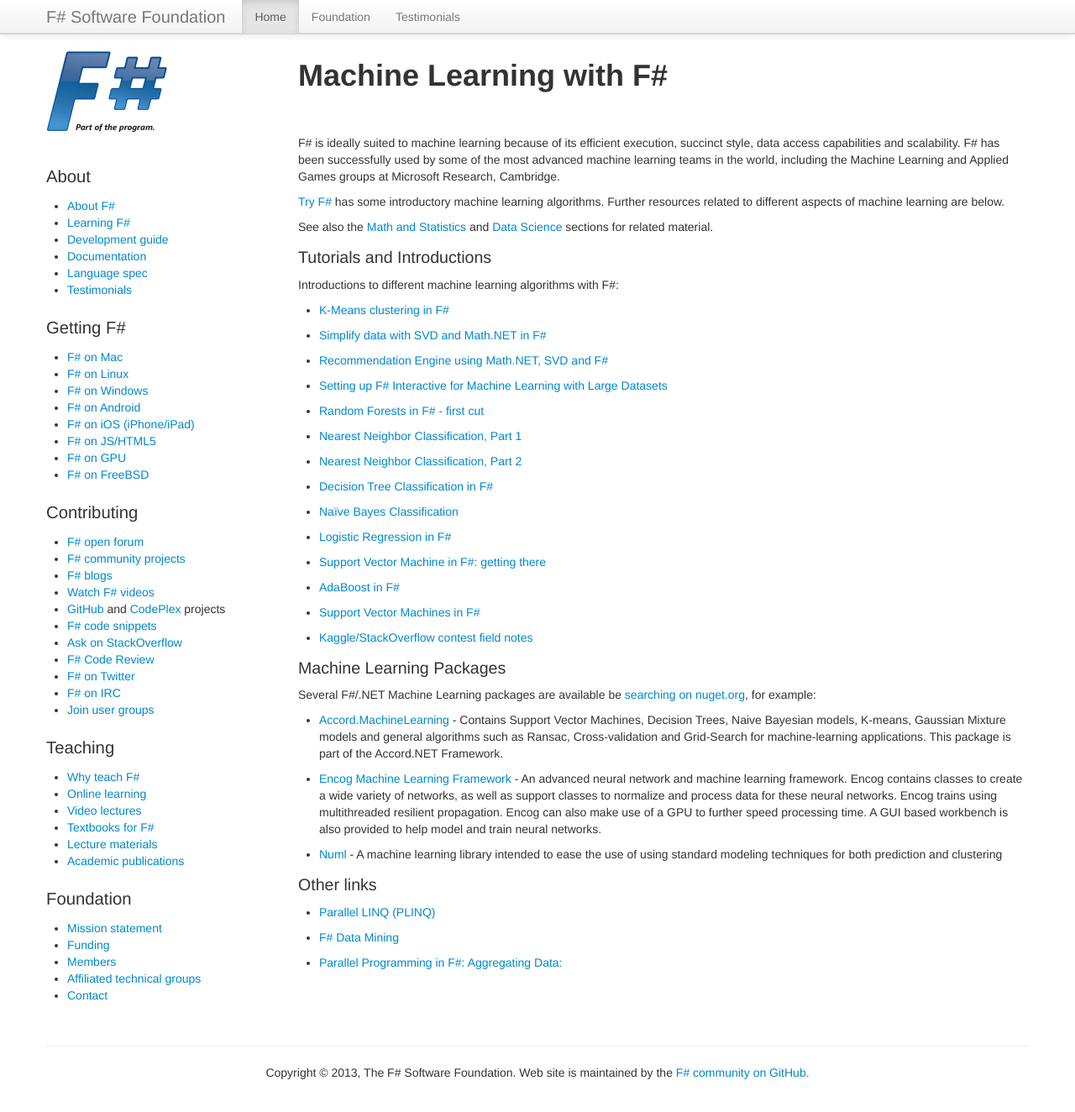
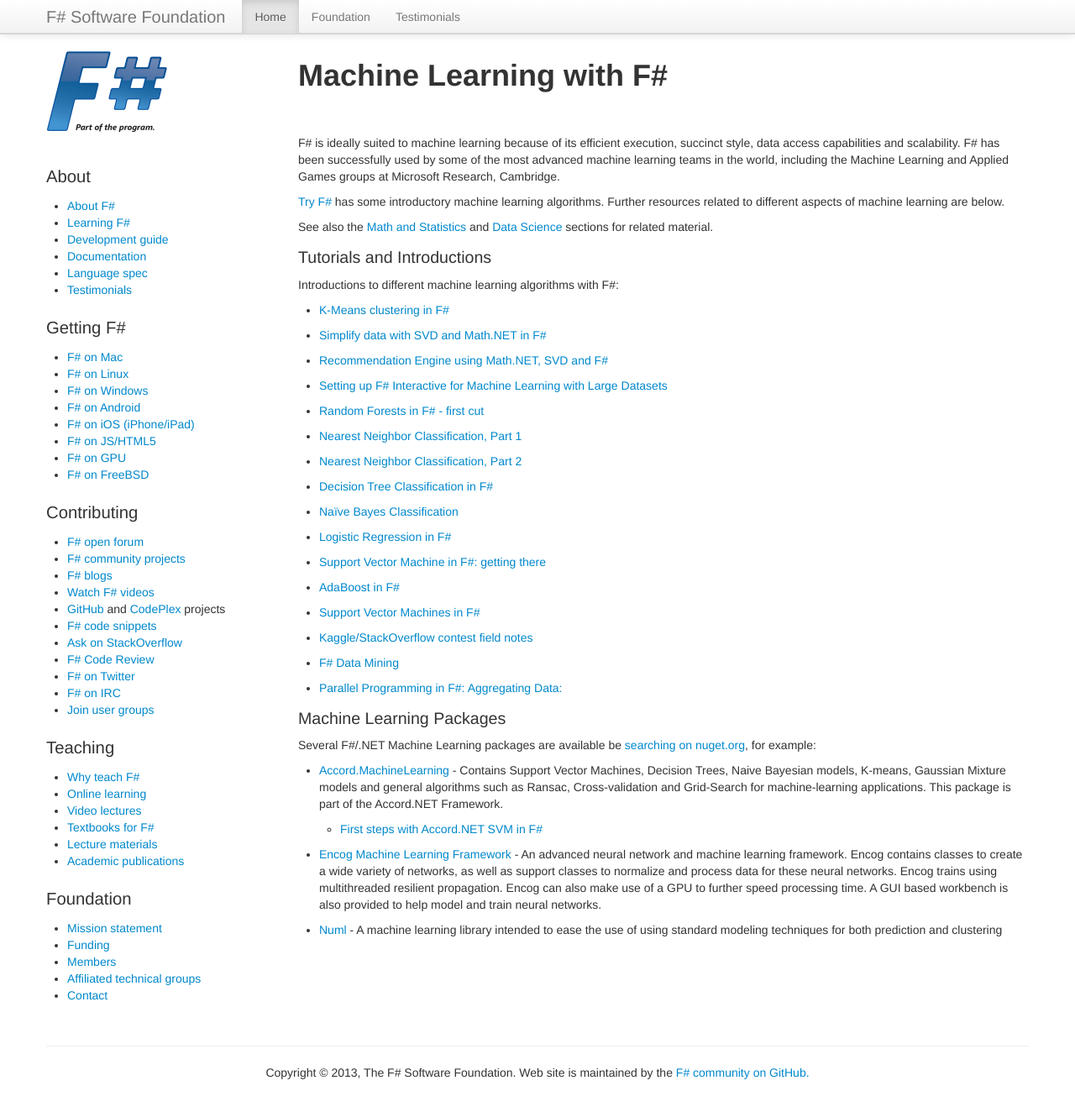
Before and after one commit to fsharp/fsharp.org, a Jekyll site: the page built from machine-learning/index.md, in a window 1280 px wide and 1337 px high. Shown: the top 1324 px of the window at 84% size. Built offline with Jekyll 4.4.1, drawn with Linux system fonts in a browser that asks for light colours; nearby versions of some CDN libraries; some web fonts are replaced; comment, search, counter and statistics services are not loaded.

Commit message:
Update index.md

```diff
--- a/machine-learning/index.md
+++ b/machine-learning/index.md
@@ -31,20 +31,15 @@
  * [AdaBoost in F#](http://clear-lines.com/blog/post/AdaBoost-classifier-in-FSharp.aspx)
  * [Support Vector Machines in F#](http://fdatamining.blogspot.co.uk/2011/02/support-vector-machines-svms-in-f-using.html)
  * [Kaggle/StackOverflow contest field notes](http://clear-lines.com/blog/post/Kaggle-StackOverflow-field-notes-part-1.aspx)
+ * [F# Data Mining](http://fdatamining.blogspot.com/2010/05/why-f-is-language-for-data-mining.html)
+ * [Parallel Programming in F#: Aggregating Data:](http://tomasp.net/blog/fsharp-parallel-aggregate.aspx)
 
 ### Machine Learning Packages
 
 Several F#/.NET Machine Learning packages are available be [searching on nuget.org](http://nuget.org/packages?q=machine+learning), for example:
 
  * [Accord.MachineLearning](http://nuget.org/packages/Accord.MachineLearning/) - Contains Support Vector Machines, Decision Trees, Naive Bayesian models, K-means, Gaussian Mixture models and general algorithms such as Ransac, Cross-validation and Grid-Search for machine-learning applications. This package is part of the Accord.NET Framework.
+   * [First steps with Accord.NET SVM in F#](http://www.clear-lines.com/blog/category/Machine-Learning.aspx)
  * [Encog Machine Learning Framework](http://nuget.org/packages/encog-dotnet-core/) - An advanced neural network and machine learning framework. Encog
    contains classes to create a wide variety of networks, as well as support classes to normalize and process data for these neural networks. Encog trains using multithreaded resilient propagation. Encog can also make use of a GPU to further speed processing time. A GUI based workbench is also provided to help model and train neural networks.
  * [Numl](http://nuget.org/packages/numl/) - A machine learning library intended to ease the use of using standard modeling techniques for both prediction and clustering
-
-
-
-### Other links
-
- * [Parallel LINQ (PLINQ)](http://msdn.microsoft.com/en-us/library/dd460688.aspx)
- * [F# Data Mining](http://fdatamining.blogspot.com/2010/05/why-f-is-language-for-data-mining.html)
- * [Parallel Programming in F#: Aggregating Data:](http://tomasp.net/blog/fsharp-parallel-aggregate.aspx)
```
